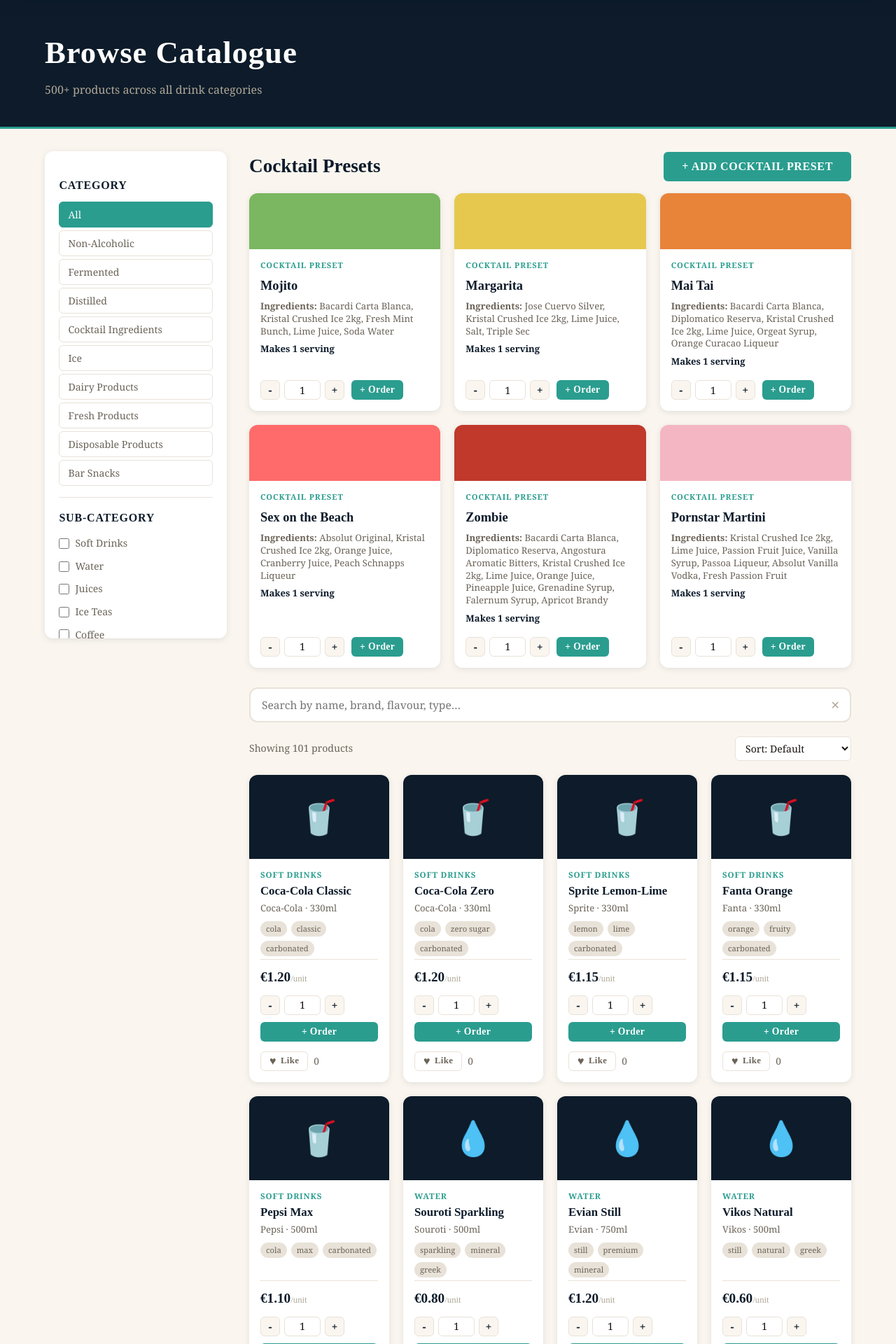
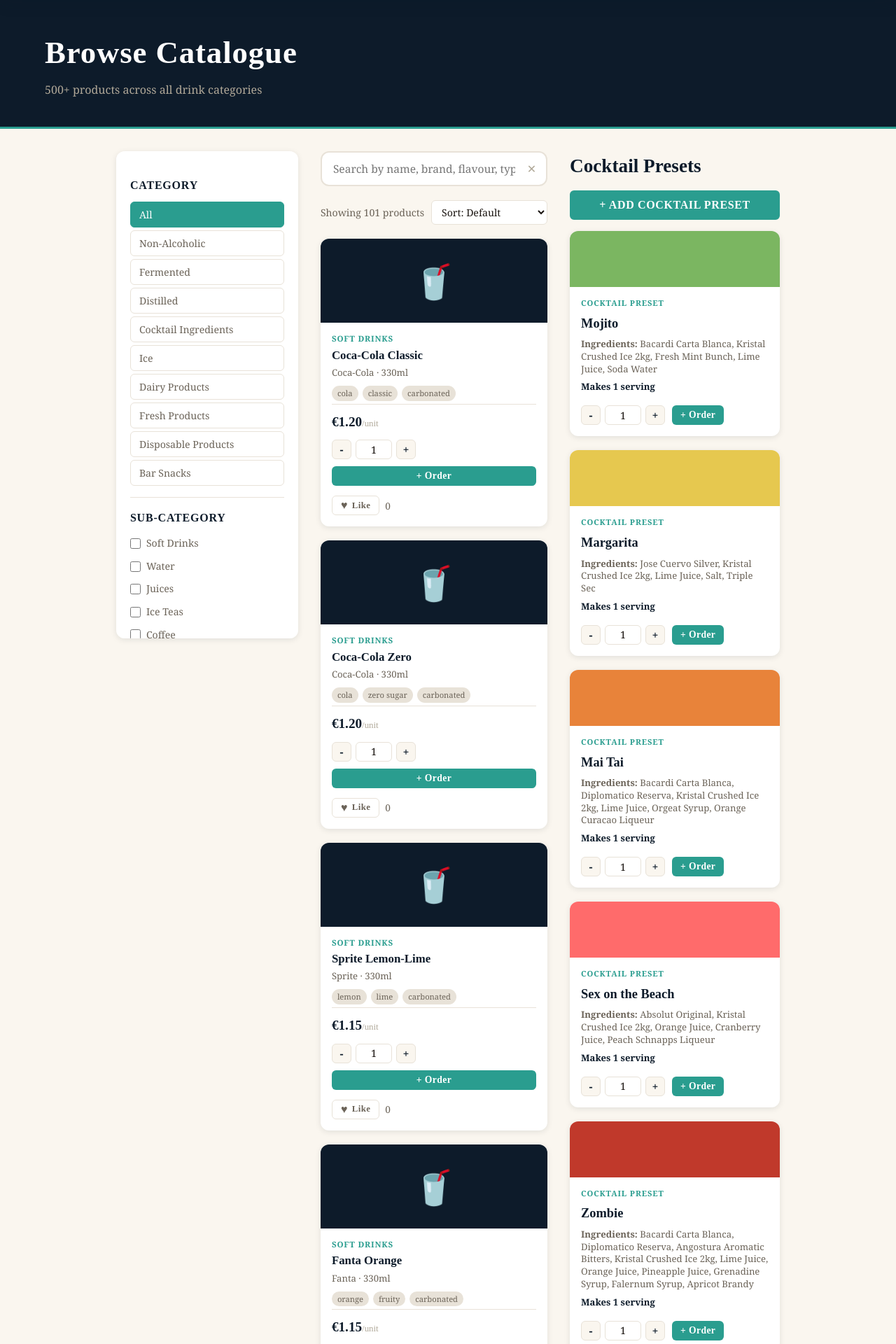
Before and after one commit to PAULPAPACHRYS/ITC4214-Final, a Django app: page /browse/ in a window 1280 px wide. Shown: the part 67-1987 px from the top of the page at 70% size. Run offline with Django 5.2, Linux system fonts and the light colour scheme; a user stored in the database is signed in; data comes from the database, SQL or seed files in the repository; data that the repository does not hold is empty.

Commit message:
Preset improvments, bug fixes

```diff
--- a/wavebarsupply_django/wavebarsupply/static/css/browse_style.css
+++ b/wavebarsupply_django/wavebarsupply/static/css/browse_style.css
@@ -21,7 +21,7 @@
 /* Browse */
 .browse_layout {
   display: grid;
-  grid-template-columns: 260px 1fr;
+  grid-template-columns: 260px 1fr 300px;
   gap: 32px;
   padding-top: 32px;
   padding-bottom: 60px;
--- a/wavebarsupply_django/wavebarsupply/static/css/presets_style.css
+++ b/wavebarsupply_django/wavebarsupply/static/css/presets_style.css
@@ -1,12 +1,15 @@
-/* ===== Cocktail presets section ===== */
+/* ===== Cocktail presets column (right of the product grid) ===== */
+.preset_column {
+  min-width: 0;   /* lets the column shrink cleanly inside the grid */
+}
 .preset_section {
   margin-bottom: 28px;
 }
 .preset_section_head {
   display: flex;
-  align-items: center;
-  justify-content: space-between;
-  gap: 16px;
+  flex-direction: column;   /* title above a full-width button in the narrow column */
+  align-items: stretch;
+  gap: 12px;
   margin-bottom: 16px;
 }
 .preset_section_title {
@@ -15,18 +18,18 @@
   font-size: clamp(1.3rem, 3vw, 1.7rem);
   color: var(--navy);
 }
+.preset_add_button { width: 100%; }
 
-/* Horizontal, wrapping row of preset cards. */
+/* Cards stack vertically down the column. */
 .preset_grid {
   display: flex;
-  flex-wrap: wrap;
+  flex-direction: column;
   gap: 20px;
 }
 
 /* ===== Preset card (like a product card, but colour instead of an image) ===== */
 .preset_card {
-  flex: 1 1 240px;
-  max-width: 320px;
+  width: 100%;
   background: var(--white);
   border-radius: var(--radius_md);
   overflow: hidden;
--- a/wavebarsupply_django/wavebarsupply/templates/catalogue/browse.html
+++ b/wavebarsupply_django/wavebarsupply/templates/catalogue/browse.html
@@ -84,19 +84,6 @@
   <!-- page content -->
   <div class="browse_main">
 
-    <!-- Cocktail presets: one-click bundles that add all ingredients to the cart -->
-    <section class="preset_section">
-      <div class="preset_section_head">
-        <h2 class="preset_section_title">Cocktail Presets</h2>
-        {% if user.is_authenticated %}
-          <button class="button_primary preset_add_button" type="button">+ Add Cocktail Preset</button>
-        {% endif %}
-      </div>
-      <div class="preset_grid" data-add-url="{% url 'presets:add_to_cart' %}" data-create-url="{% url 'presets:create' %}">
-        <!-- filled by presets.js -->
-      </div>
-    </section>
-
     <!-- search bar -->
     <div class="search_bar_wrap">
       <input type="text" id="search_input" class="search_input" placeholder="Search by name, brand, flavour, type…" />
@@ -129,6 +116,21 @@
     </div>
 
   </div>
+
+  <!-- Cocktail presets column: one-click bundles that add all ingredients to the cart -->
+  <aside class="preset_column">
+    <section class="preset_section">
+      <div class="preset_section_head">
+        <h2 class="preset_section_title">Cocktail Presets</h2>
+        {% if user.is_authenticated %}
+          <button class="button_primary preset_add_button" type="button">+ Add Cocktail Preset</button>
+        {% endif %}
+      </div>
+      <div class="preset_grid" data-add-url="{% url 'presets:add_to_cart' %}" data-create-url="{% url 'presets:create' %}">
+        <!-- filled by presets.js -->
+      </div>
+    </section>
+  </aside>
 </div>
 
 {{ products|json_script:"products_data" }}
```
Also changed, not shown: wavebarsupply_django/wavebarsupply/presets/migrations/0002_seed_default_presets.py (added).
